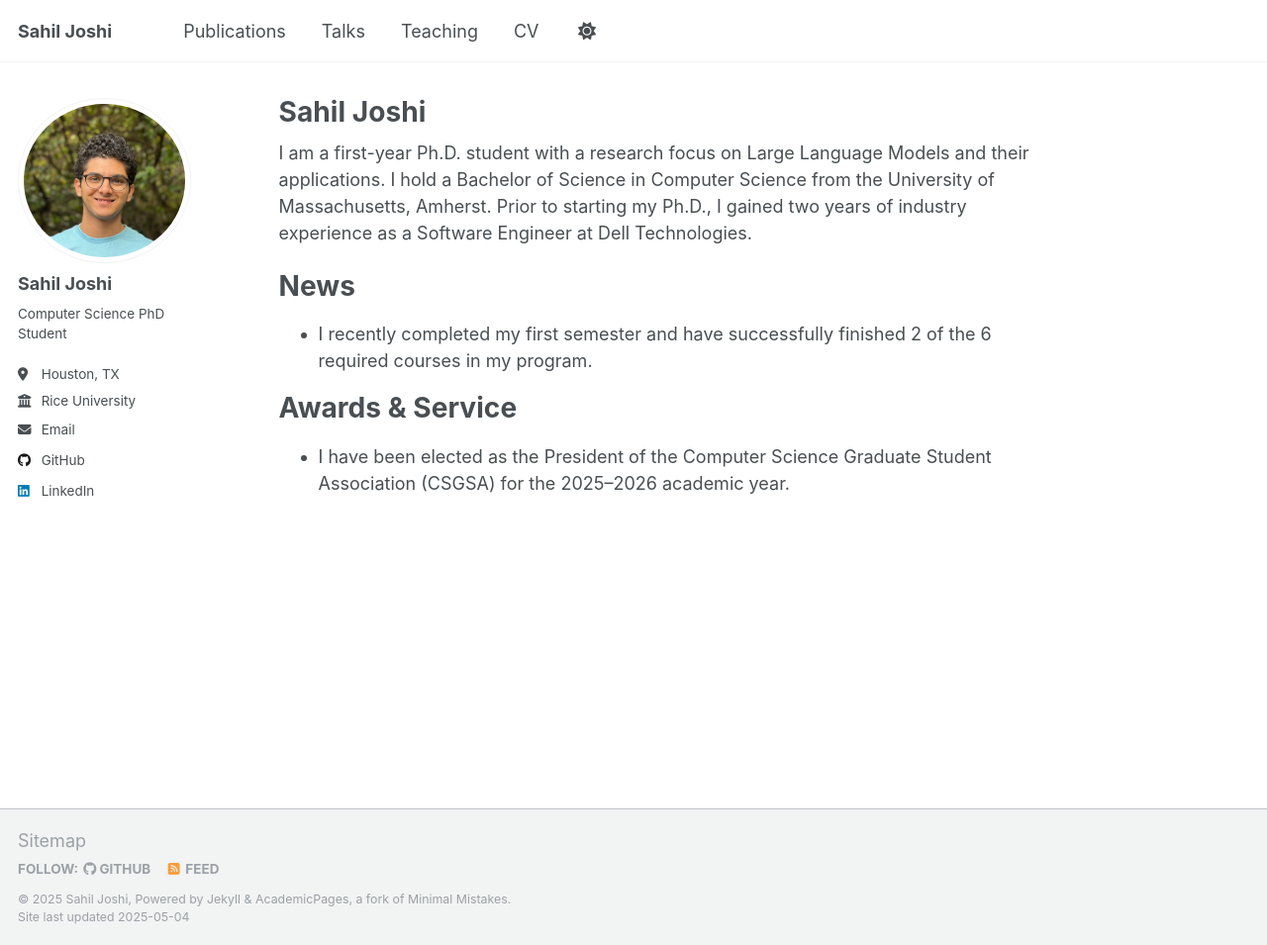
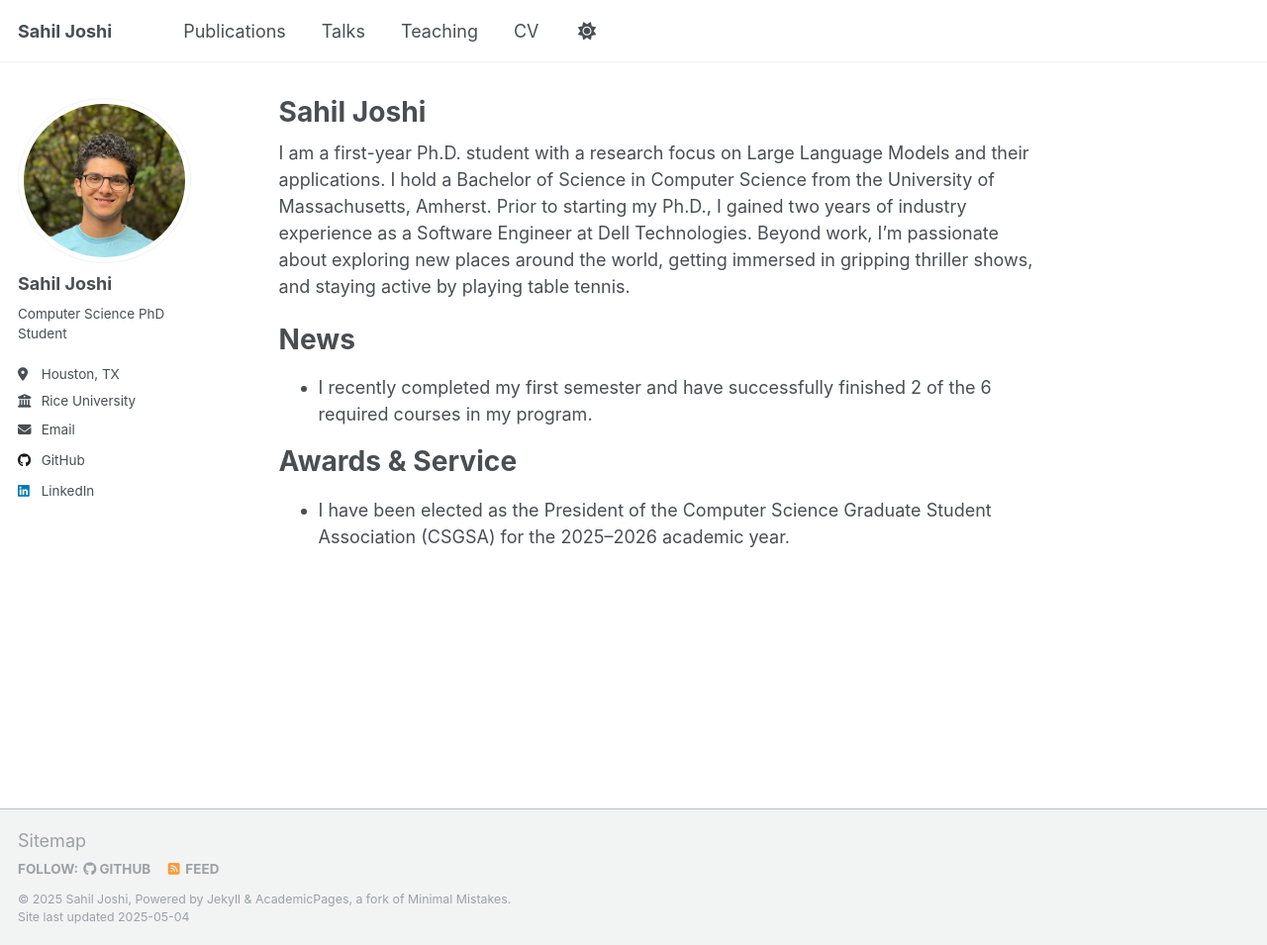
Before and after one commit to sahiljoshi515/sahiljoshi515.github.io, a Jekyll site: the page built from _pages/about.md, in a window 1280 px wide and 955 px high. Shown: the whole window at 99% size. Built offline with Jekyll 4.4.1, drawn with Linux system fonts in a browser that asks for light colours.

Commit message:
Update about.md

```diff
--- a/_pages/about.md
+++ b/_pages/about.md
@@ -7,7 +7,7 @@ redirect_from:
   - /about.html
 ---
 
-I am a first-year Ph.D. student with a research focus on Large Language Models and their applications. I hold a Bachelor of Science in Computer Science from the University of Massachusetts, Amherst. Prior to starting my Ph.D., I gained two years of industry experience as a Software Engineer at Dell Technologies.
+I am a first-year Ph.D. student with a research focus on Large Language Models and their applications. I hold a Bachelor of Science in Computer Science from the University of Massachusetts, Amherst. Prior to starting my Ph.D., I gained two years of industry experience as a Software Engineer at Dell Technologies. Beyond work, I’m passionate about exploring new places around the world, getting immersed in gripping thriller shows, and staying active by playing table tennis.
 
 
 News
```
